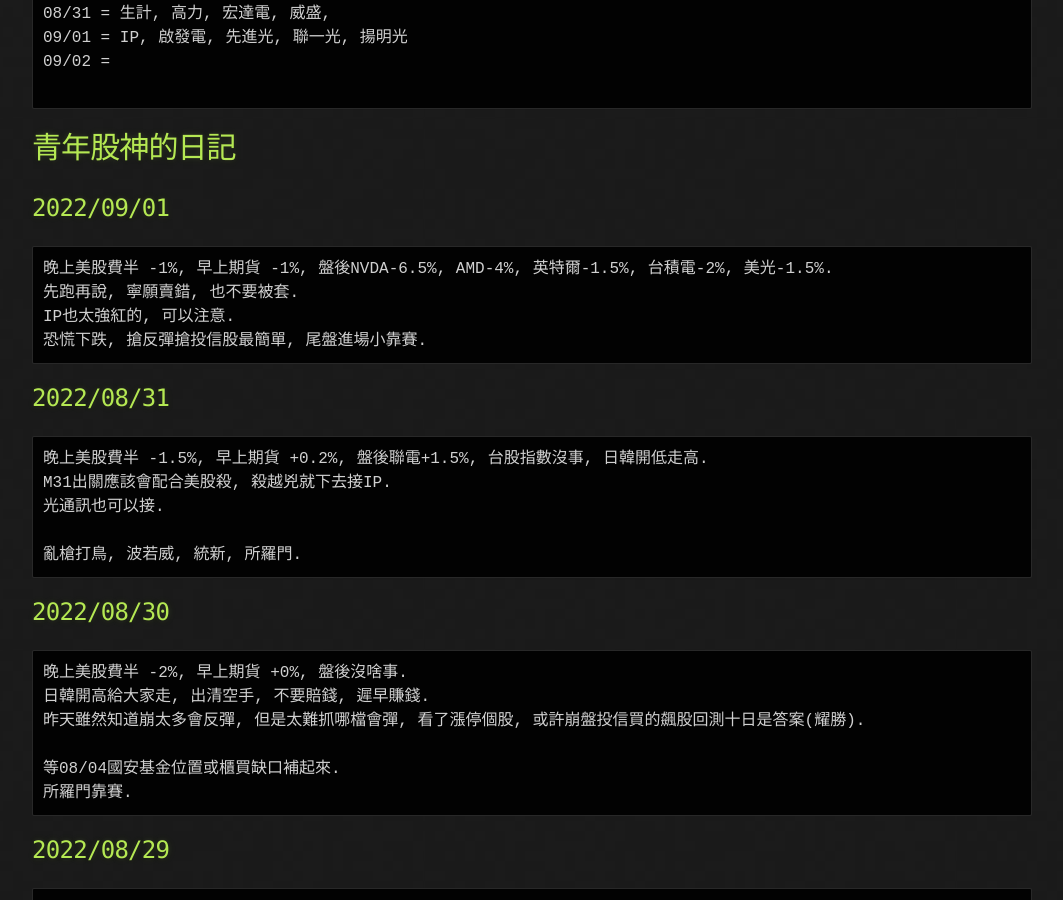
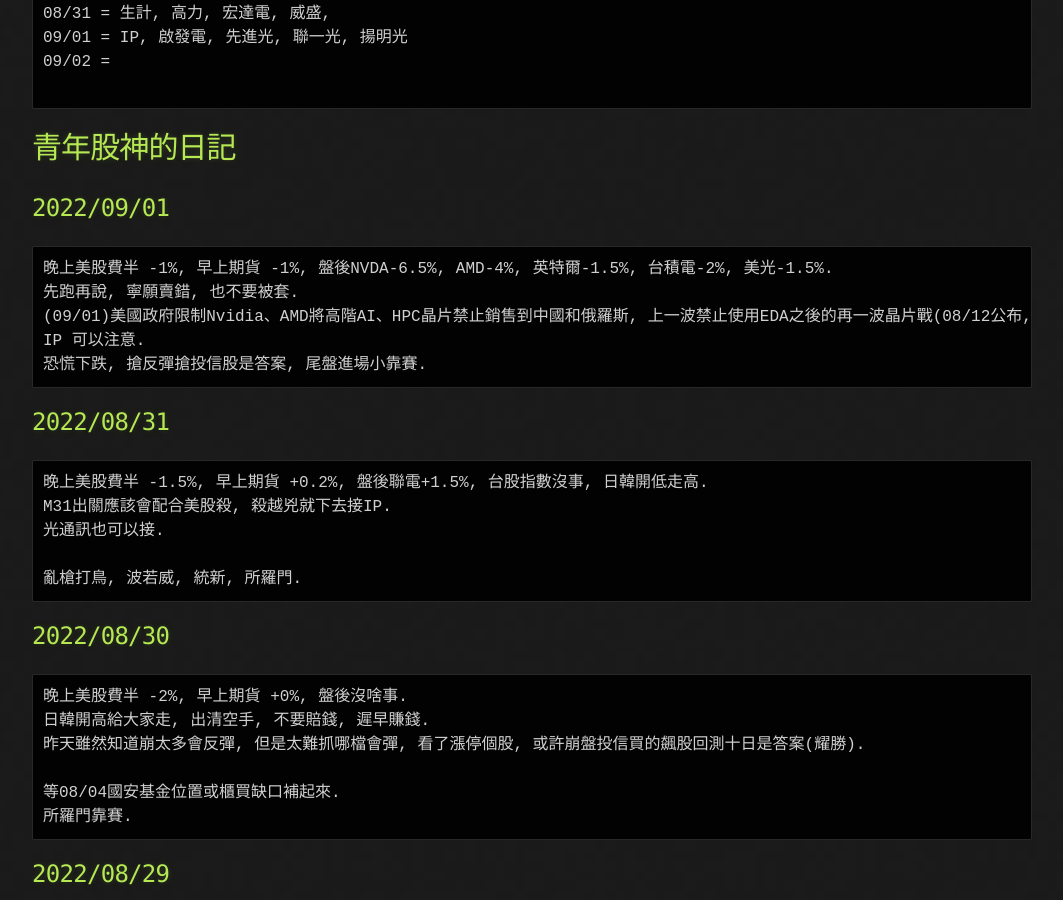
Before and after one commit to lepg5487/Stock_God, a Jekyll site: the page built from index.md, in a window 1280 px wide and 900 px high, scrolled down 946 px. Shown: the whole window, without its empty margins (108-1171 px from the left). Built offline with Jekyll 4.4.1, drawn with Linux system fonts in a browser that asks for light colours; our own code applies the rules of GitHub Pages for plain Markdown files.

Commit message:
Update index.md

````diff
--- a/index.md
+++ b/index.md
@@ -43,8 +43,9 @@
 ```
 晚上美股費半 -1%, 早上期貨 -1%, 盤後NVDA-6.5%, AMD-4%, 英特爾-1.5%, 台積電-2%, 美光-1.5%.
 先跑再說, 寧願賣錯, 也不要被套.
-IP也太強紅的, 可以注意.
-恐慌下跌, 搶反彈搶投信股最簡單, 尾盤進場小靠賽.
+(09/01)美國政府限制Nvidia、AMD將高階AI、HPC晶片禁止銷售到中國和俄羅斯, 上一波禁止使用EDA之後的再一波晶片戰(08/12公布, 08/15漲IP)。
+IP 可以注意.
+恐慌下跌, 搶反彈搶投信股是答案, 尾盤進場小靠賽.
 ```
 
 ## 2022/08/31
````
